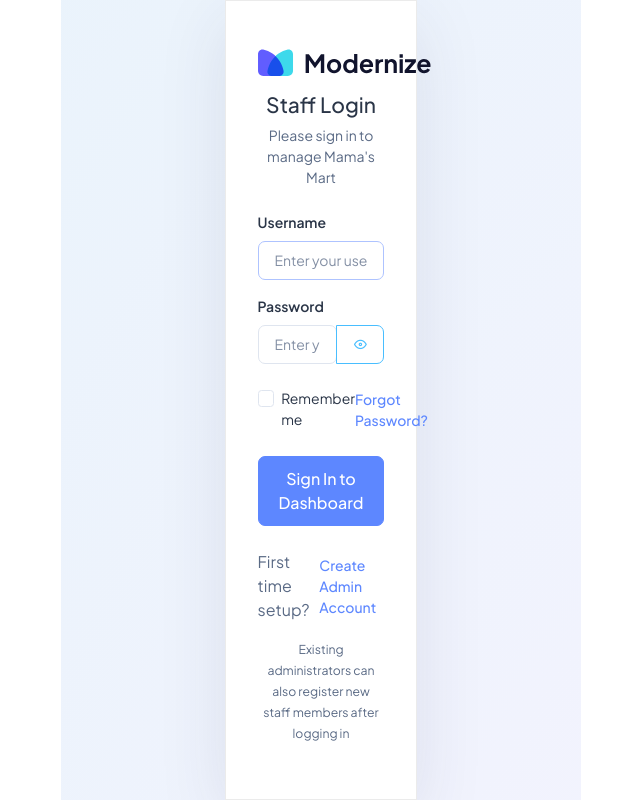
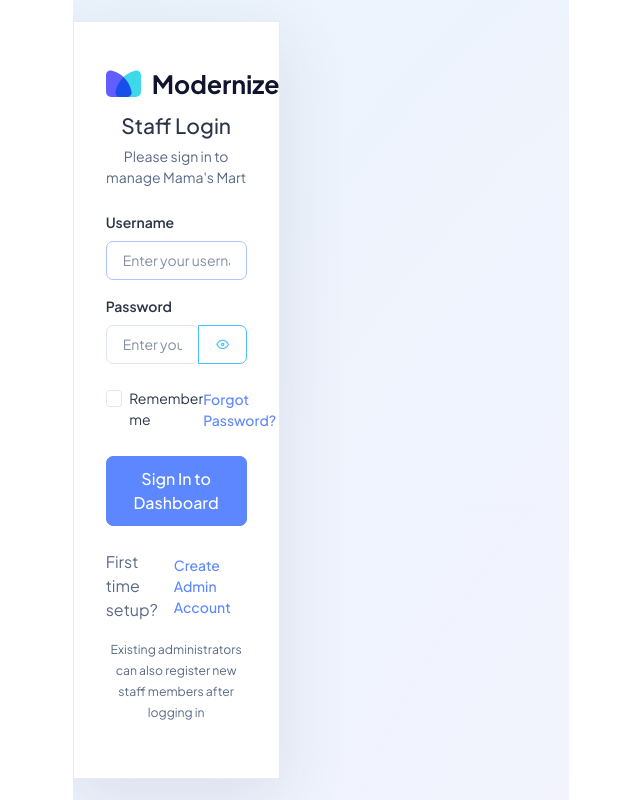
Before and after one commit to Chidex824/mamas_mart-main, a Django app: page /login/ in a window 1280 px wide. Shown: the whole page, without its empty margins (319-959 px from the left). Run offline with Django 5.2, Linux system fonts and the light colour scheme; some libraries are stand-ins or nearby versions.

Commit message:
add the files

```diff
--- a/mamas_mart-main/accounts/templates/accounts/login.html
+++ b/mamas_mart-main/accounts/templates/accounts/login.html
@@ -9,7 +9,7 @@
   data-sidebar-position="fixed" data-header-position="fixed">
   <div class="position-relative overflow-hidden radial-gradient min-vh-100 d-flex align-items-center justify-content-center">
     <div class="d-flex align-items-center justify-content-center w-100">
-      <div class="row justify-content-center w-100">
+      <div class="justify-content-center w-100">
         <div class="col-12 col-md-8 col-lg-6 col-xl-5 col-xxl-4">
           <div class="card mb-0">
             <div class="card-body">
--- a/mamas_mart-main/accounts/templates/accounts/register.html
+++ b/mamas_mart-main/accounts/templates/accounts/register.html
@@ -40,7 +40,6 @@
                   <input type="text" name="username" class="form-control" id="id_username" required
                          pattern="^[a-zA-Z0-9_]{3,}$" title="Username must be at least 3 characters (letters, numbers, and underscore only)">
                   <div class="invalid-feedback">Username must be at least 3 characters (letters, numbers, and underscore only)</div>
-                  <div class="form-text">Choose a unique username for login (minimum 3 characters)</div>
                 </div>
                 <div class="mb-3">
                   <label for="id_email" class="form-label">Email Address <span class="text-danger">*</span></label>
```
Also changed, not shown: mamas_mart-main/db.sqlite3.
